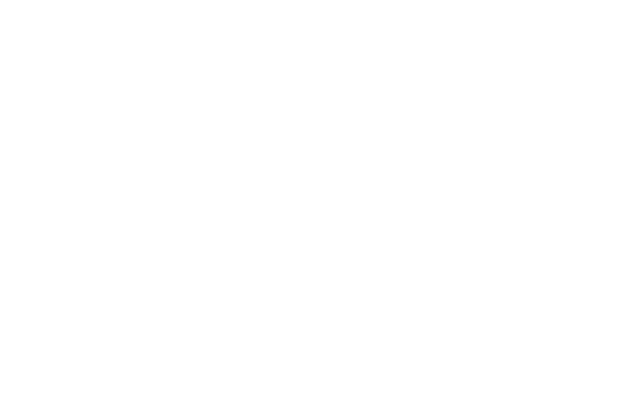
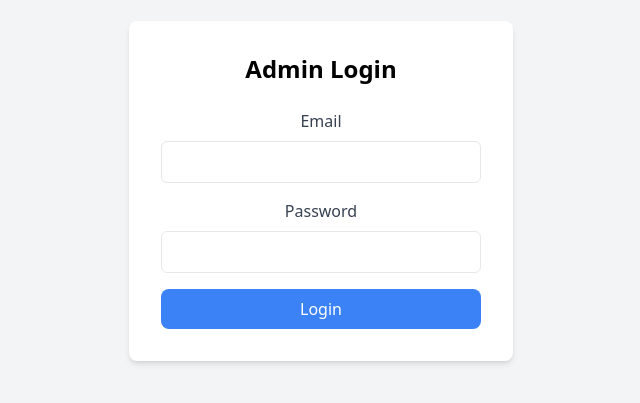
Before and after one commit to im-divxnshh/HostelMgmt, a React (Create React App) app: page / in a window 1280 px wide. Before the commit this address had no page. Shown: the part 209-612 px from the top of the page, without its empty margins (319-959 px from the left). Built offline with nearby package versions, Linux system fonts and the light colour scheme.

Commit message:
make changes in add student field

```diff
--- a/src/App.js
+++ b/src/App.js
@@ -13,7 +13,7 @@ function App() {
       <div className="App">
         {/* Set up routes using Routes */}
         <Routes>
-          <Route path="/admin-login" element={<AdminLogin/>} /> {/* Route for UserPage at root */}
+          <Route path="/" element={<AdminLogin/>} /> {/* Route for UserPage at root */}
           <Route path="/user-login" element={<UserLogin/>} />
           <Route path="/user-dashboard" element={<UserDashboard />} /> {/* Route for UserDashboard */}
           <Route path= "/admin-dashboard" element={<AdminDashboard/>} />
--- a/src/components/adminComps/addStudent.jsx
+++ b/src/components/adminComps/addStudent.jsx
@@ -21,6 +21,8 @@ const AddStudent = () => {
   });
   const [students, setStudents] = useState([]);
   const [loading, setLoading] = useState(false);
+  const [isEditing, setIsEditing] = useState(false);
+  const [editId, setEditId] = useState(null);
 
   const usersCollectionRef = collection(firestore, 'users');
   const departments = ['BCA', 'BBA', 'BSC Biotech', 'BSC Microbiology', 'MCA', 'MBA', 'B.ED', 'M.ED', 'B.COM', 'B.COM HONORS'];
@@ -46,10 +48,28 @@ const AddStudent = () => {
     e.preventDefault();
     setLoading(true);
 
+    try {
+      if (isEditing && editId) {
+        const studentRef = doc(firestore, 'users', editId);
+        await setDoc(studentRef, {
+          ...student,
+          role: 'student',
+        });
+
+        setIsEditing(false);
+        setEditId(null);
+        Swal.fire({
+          toast: true,
+          position: 'top-end',
+          icon: 'success',
+          title: 'Student updated successfully!',
+          showConfirmButton: false,
+          timer: 2000,
+        });
+      } else {
         const auth = getAuth();
         const { email, password } = student;
 
-    try {
         const userCredential = await createUserWithEmailAndPassword(auth, email, password);
         const userId = userCredential.user.uid;
 
@@ -58,6 +78,16 @@ const AddStudent = () => {
           ...student,
           role: 'student',
         });
+
+        Swal.fire({
+          toast: true,
+          position: 'top-end',
+          icon: 'success',
+          title: 'Student added successfully!',
+          showConfirmButton: false,
+          timer: 2000,
+        });
+      }
 
       setStudent({
         name: '',
@@ -72,22 +102,14 @@ const AddStudent = () => {
         role: 'student',
         password: '12345678',
       });
+
       fetchStudents();
-
-      Swal.fire({
-        toast: true,
-        position: 'top-end',
-        icon: 'success',
-        title: 'Student added successfully!',
-        showConfirmButton: false,
-        timer: 2000,
-      });
     } catch (error) {
       Swal.fire({
         toast: true,
         position: 'top-end',
         icon: 'error',
-        title: 'Failed to add student!',
+        title: 'Failed to save student!',
         text: error.message,
         showConfirmButton: false,
         timer: 2000,
@@ -124,12 +146,23 @@ const AddStudent = () => {
     }
   };
 
+  const handleEdit = (id) => {
+    const selectedStudent = students.find((s) => s.id === id);
+    if (selectedStudent) {
+      setStudent({ ...selectedStudent });
+      setIsEditing(true);
+      setEditId(id);
+    }
+  };
+
   return (
     <div className="min-h-screen bg-gray-100 p-6">
       <div className="container mx-auto grid grid-cols-1 md:grid-cols-2 gap-6">
         {/* Form Section */}
         <div className="bg-white p-8 rounded-lg shadow-md">
-          <h2 className="text-3xl font-bold mb-6 text-blue-600 text-center">Add New Student</h2>
+          <h2 className="text-3xl font-bold mb-6 text-blue-600 text-center">
+            {isEditing ? 'Edit Student' : 'Add New Student'}
+          </h2>
           <form onSubmit={handleSubmit}>
             {['name', 'email', 'age', 'mobile', 'fees'].map((field) => (
               <div className="mb-4" key={field}>
@@ -211,7 +244,7 @@ const AddStudent = () => {
               {loading ? (
                 <span className="spinner-border animate-spin w-5 h-5 border-4 border-t-4 border-white rounded-full"></span>
               ) : (
-                'Add Student'
+                isEditing ? 'Update Student' : 'Add Student'
               )}
             </button>
           </form>
@@ -248,6 +281,12 @@ const AddStudent = () => {
                     <td className="border px-4 py-2">{s.role}</td>
                     <td className="border px-4 py-2">
                       <button
+                        onClick={() => handleEdit(s.id)}
+                        className="text-blue-500 hover:underline mr-4"
+                      >
+                        Edit
+                      </button>
+                      <button
                         onClick={() => handleDelete(s.id)}
                         className="text-red-500 hover:underline"
                       >
```
Lines whose indentation alone changed are shown as unchanged.
